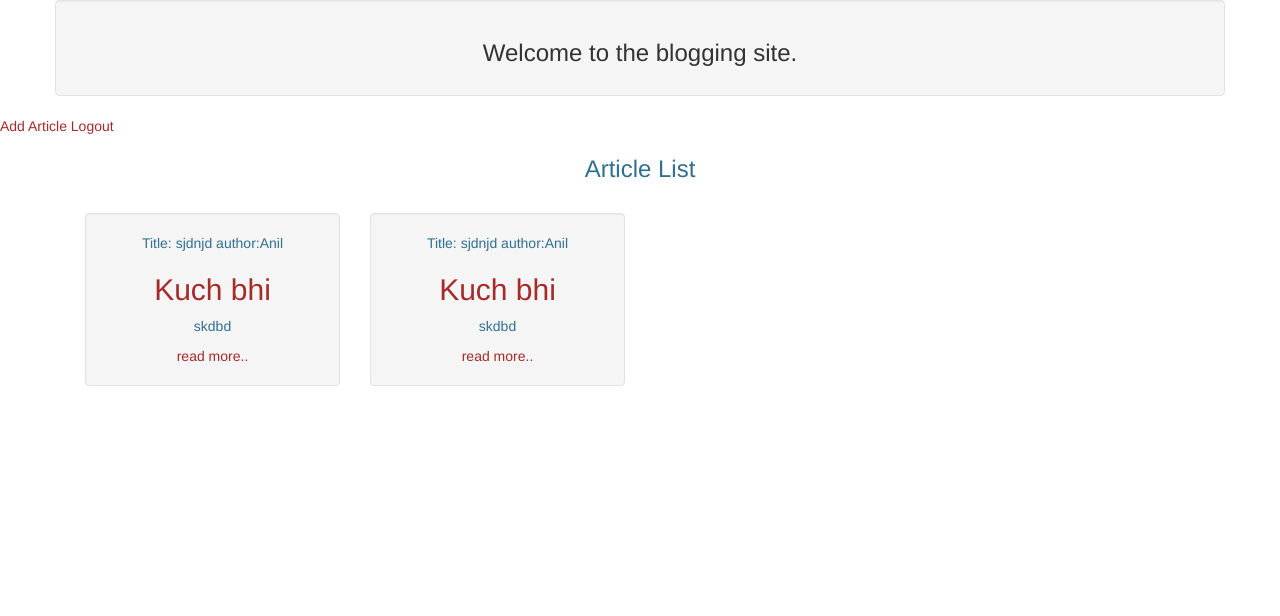
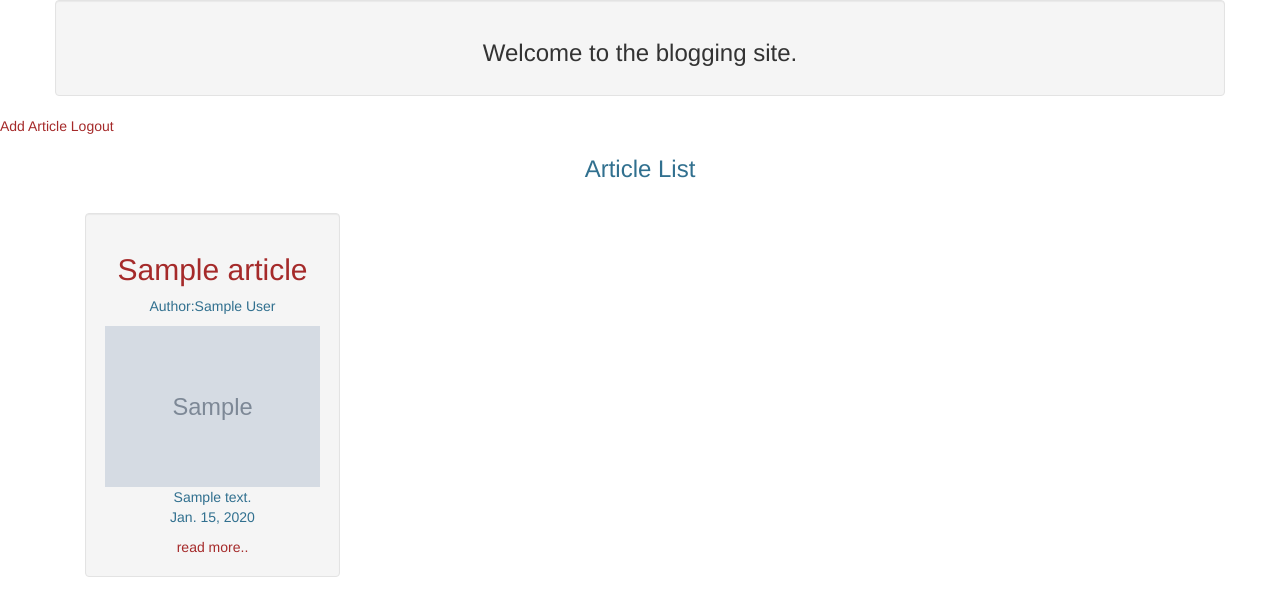
Before and after one commit to vermanil/Blog_app, a Django app: page /blog in a window 1280 px wide. Shown: the top 616 px of the page. Run offline with Django 3.2, Linux system fonts and the light colour scheme; a user stored in the database is signed in; tables that the repository leaves empty hold one stand-in row (values such as "Sample post"); grey boxes marked "Sample" are stand-in pictures; some libraries are stand-ins or nearby versions.

Commit message:
customize css and fetch the list of all the blog

```diff
--- a/blog/models.py
+++ b/blog/models.py
@@ -8,6 +8,6 @@ from django.db import models
 class Article(models.Model):
     title = models.CharField(max_length=100)
     author = models.CharField(max_length=50)
-    Date = models.DateTimeField()
+    Date = models.DateField()
     Image = models.ImageField()
     Content = models.TextField()
--- a/blog/views.py
+++ b/blog/views.py
@@ -64,7 +64,8 @@ def registration(request):
 
 @login_required(login_url='/login')
 def allBlogs(request):
-    return render(request, "ArticleList.html")
+    listOfArticle = Article.objects.all()
+    return render(request, "ArticleList.html", {"ArticleList": listOfArticle})
 
 @login_required(login_url='/login')
 def addArticle(request):
@@ -72,11 +73,15 @@ def addArticle(request):
 
 @login_required(login_url='/login')
 def saveArticle(request):
-    Article.objects.create(
-        title = request.POST['title'],
-        author = request.POST['author'],
-
-
-    )
-
-    return HttpResponse(1)
+    try:
+        print("hello")
+        article = Article.objects.create(
+            title = request.POST['title'],
+            author = request.POST['author'],
+            Date = request.POST['date'],
+            Image = request.POST['image'],
+            Content = request.POST['content']
+        )
+        return HttpResponse("/blogs")
+    except:
+        return HttpResponse(0)
--- a/static/css/style.css
+++ b/static/css/style.css
@@ -13,3 +13,7 @@ a {
 input {
     width: 80%;
 }
+img {
+    width: 100%;
+    height: auto;
+}
--- a/static/postData.js
+++ b/static/postData.js
@@ -26,8 +26,11 @@ $(document).ready(function(){
         $.post( "/saveArticle", data).done(function( status ) {
                 if(status == "0")
             {
-                alert("Exam code does not exist, please add")
+                alert(" Wrong Credentials entered")
             }
+            else {
+                $(location).attr('href',status);
+                }
 
 	});
 		return false;
--- a/templates/ArticleList.html
+++ b/templates/ArticleList.html
@@ -5,26 +5,20 @@
     <div class="text-center text-info">
     <h3>Article List</h3> <br>
         <div class="container">
+            {% for article in ArticleList %}
        <div class="col-lg-3">
-            <div class="well">
-                <p>Title: sjdnjd author:Anil</p>
-                 <h2><a href="">Kuch bhi</a></h2>
+            <div class="well articleCard">
+                <h2><a href="">{{ article.title }}</a></h2>
+                <p>Author:{{ article.author }}</p>
+                <img src={{ article.Image }}>
+               <div style="width: 100%;">{{ article.Content|safe }}</div>
                 <div class="text-center">
-                 <p>skdbd</p>
-            <a href="">read more..</a>
+                 <p>{{ article.Date }}</p>
+            <a href="/article/{{ article.id }}">read more..</a>
                 </div>
             </div>
         </div>
-     <div class="col-lg-3">
-            <div class="well">
-                <p>Title: sjdnjd author:Anil</p>
-                 <h2><a href="">Kuch bhi</a></h2>
-                <div class="text-center">
-                 <p>skdbd</p>
-            <a href="">read more..</a>
-                </div>
-            </div>
-        </div>
+            {% endfor %}
         </div>
     </div>
 {% endblock %}
--- a/templates/addArticle.html
+++ b/templates/addArticle.html
@@ -20,7 +20,7 @@
                 <b>Featured Image:</b><br><br>
                 <input id="image" type="file" name="image" placeholder="Featured Image"><br><br>
                 <b>Date:</b><br>
-                <input id="datetime" type="DATETIME" name="date" placeholder="DD/MM/YY">
+                <input id="datetime" type="DATETIME" name="date" placeholder="YY-MM-DD">
 
                <br><br>
                 <b>Content:</b><br>
```
Also changed, not shown: lab5_1.png (added).
